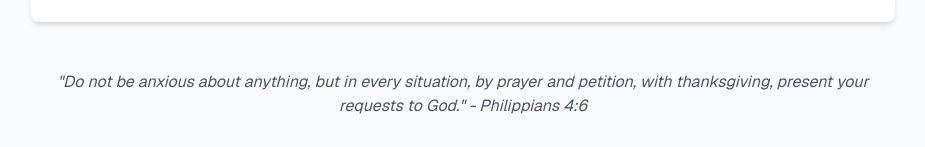
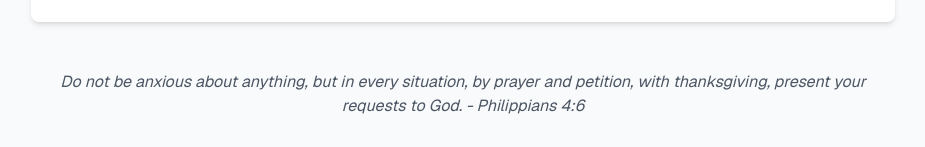
Before and after one commit to JonathanSContreras/Casa-de-Dios-Website, a Next.js app: page /prayer-request in a window 1280 px wide. Shown: the part 856-1003 px from the top of the page, without its empty margins (177-1102 px from the left). Built offline with nearby package versions, Linux system fonts and the light colour scheme.

Commit message:
minor issue

```diff
--- a/src/app/prayer-request/page.tsx
+++ b/src/app/prayer-request/page.tsx
@@ -110,8 +110,8 @@ export default function PrayerRequest() {
         {/* Prayer Encouragement */}
         <section className="mt-12 text-center">
           <p className="text-gray-600 italic">
-            "Do not be anxious about anything, but in every situation, by prayer and petition,
-            with thanksgiving, present your requests to God." - Philippians 4:6
+            Do not be anxious about anything, but in every situation, by prayer and petition,
+            with thanksgiving, present your requests to God. - Philippians 4:6
           </p>
         </section>
       </div>
```
